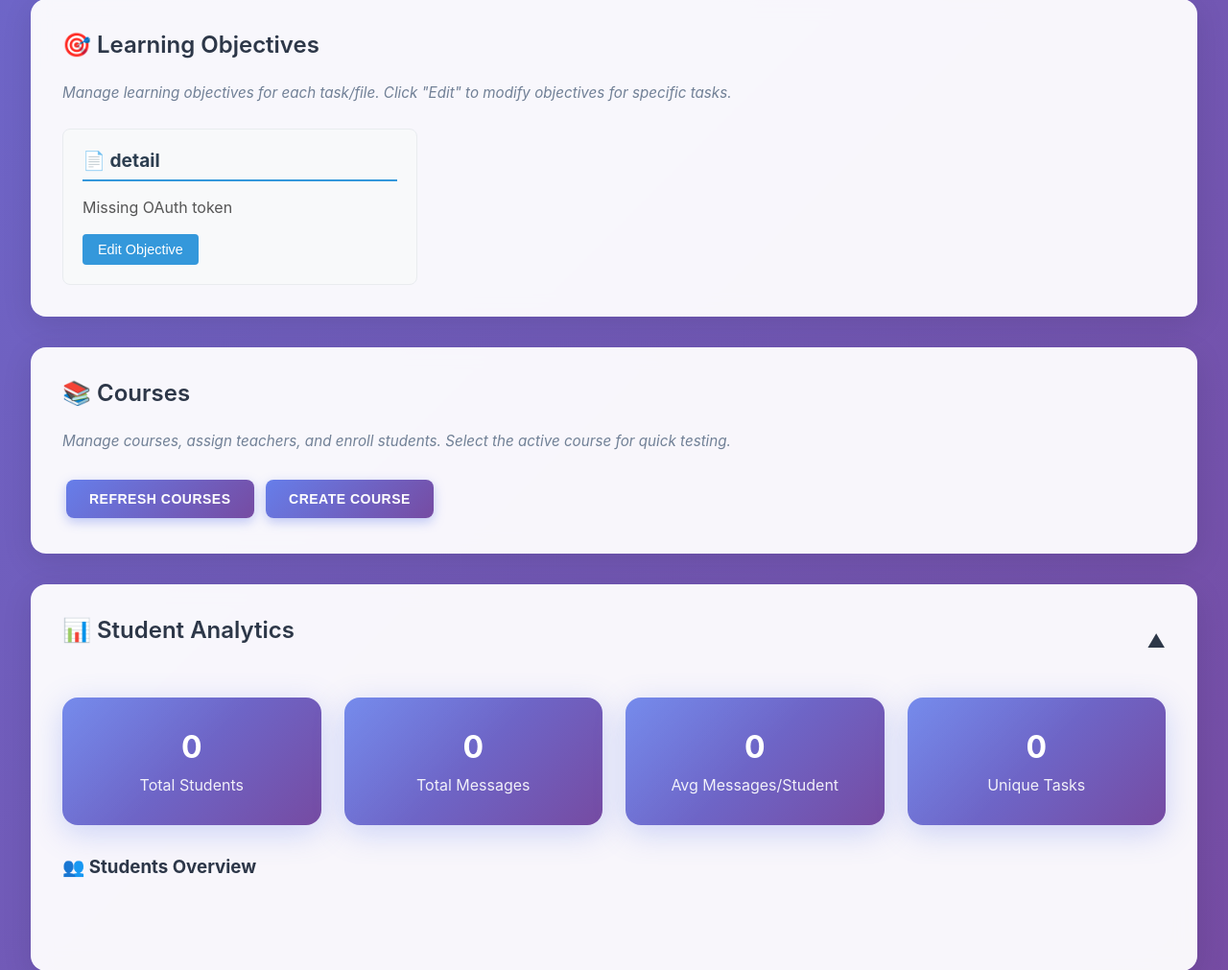
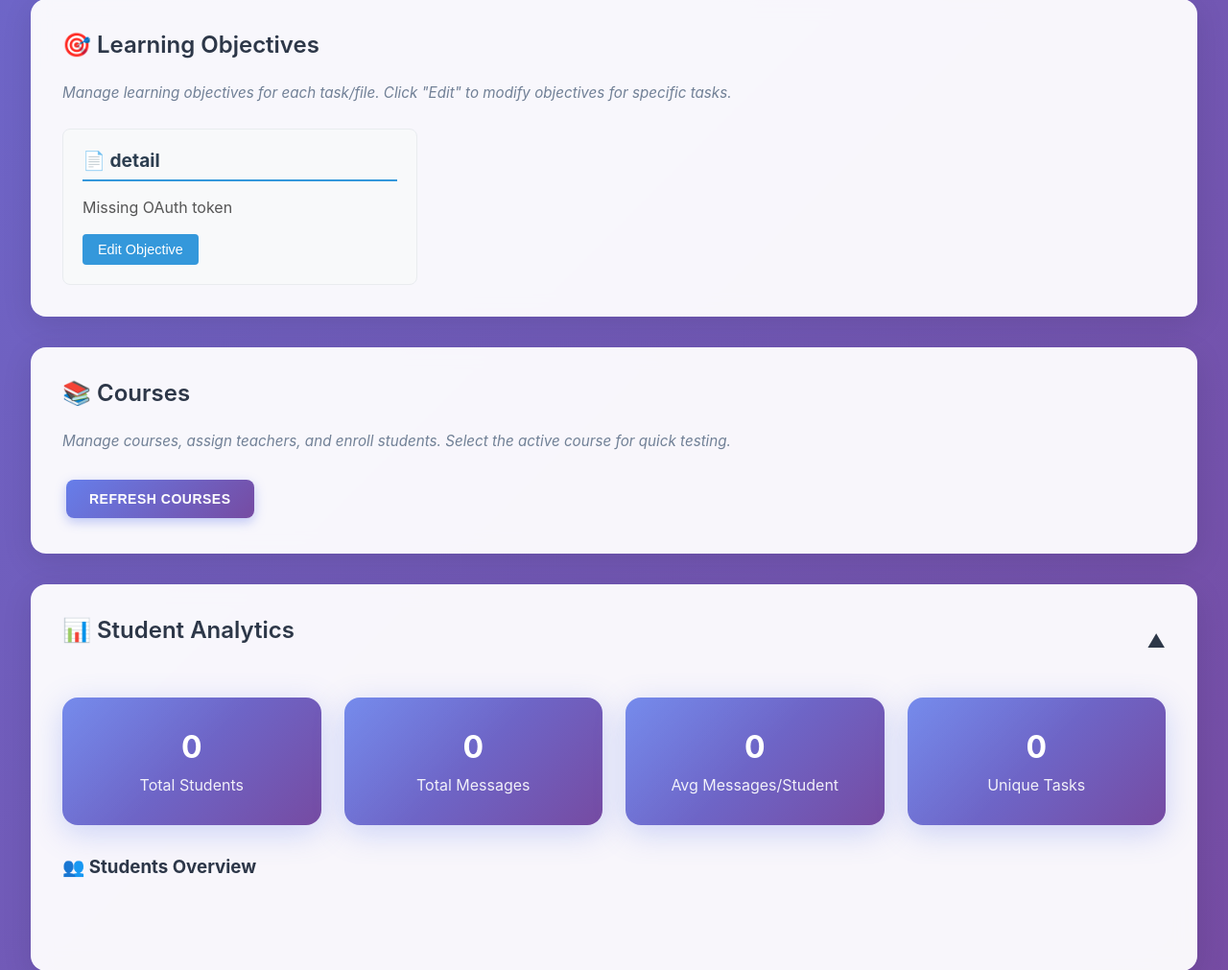
Before and after one commit to mvallet91/JELAI, a FastAPI app: template jupyterhub-docker/admin-dashboard/templates/dashboard.html in a window 1280 px wide. Shown: the part 2209-3220 px from the top of the page at 96% size. Run offline with FastAPI, Linux system fonts and the light colour scheme; the template is opened without the code that fills it, so the values that code supplies are empty; parts of the project's set-up code (start-up, migrations or seed data) failed here and were passed over.

Commit message:
dev: persist pytest and editable install in middleware image; UI: hide create when not admin, add badges and server messages; gitignore docs/.github

```diff
--- a/jupyterhub-docker/admin-dashboard/static/dashboard.js
+++ b/jupyterhub-docker/admin-dashboard/static/dashboard.js
@@ -591,6 +591,27 @@ function reloadLearningObjectives() {
 }
 
 // Initialize dashboard when page loads
+window.currentUserObj = { name: 'unknown', admin: false, teacher_of: [], enrolled_in: [] };
+function showServerMessage(msg, isError) {
+    let el = document.getElementById('server-message');
+    if (!el) {
+        el = document.createElement('div');
+        el.id = 'server-message';
+        el.style.position = 'fixed';
+        el.style.top = '10px';
+        el.style.right = '10px';
+        el.style.zIndex = '2000';
+        el.style.padding = '10px';
+        el.style.borderRadius = '4px';
+        el.style.boxShadow = '0 2px 6px rgba(0,0,0,0.2)';
+        document.body.appendChild(el);
+    }
+    el.textContent = msg;
+    el.style.background = isError ? '#f8d7da' : '#d4edda';
+    el.style.color = isError ? '#721c24' : '#155724';
+    setTimeout(() => { if (el && el.parentNode) el.parentNode.removeChild(el); }, 4000);
+}
+
 window.onload = function() {
     loadWorkspaceTemplates();
     loadSharedResources();
@@ -599,7 +620,12 @@ window.onload = function() {
     loadTutorPrompt();
     loadExpertPrompt();
     // Load current user first, then refresh courses so UI can hide/show controls
-    loadCurrentUser().then(() => refreshCourses());
+    loadCurrentUser().then(u => {
+        // hide create button unless admin
+        const createBtn = document.getElementById('create-course-btn');
+        if (createBtn) createBtn.style.display = (u && u.admin) ? 'inline-block' : 'none';
+        refreshCourses();
+    });
 };
 
 // --- Courses UI functions ---
@@ -644,11 +670,14 @@ function renderCourses(courses) {
     const user = window.currentUserObj || { name: 'unknown', admin: false, teacher_of: [], enrolled_in: [] };
 
     container.innerHTML = courses.map(c => {
-        const isAdmin = !!user.admin;
-        const isTeacher = Array.isArray(user.teacher_of) && user.teacher_of.indexOf(c.id) !== -1;
-        const canEnroll = isAdmin || isTeacher;
-        const assignBtn = isAdmin ? `<button onclick="assignMeAsTeacher('${c.id}')" class="button small">Assign Me as Teacher</button>` : '';
-        const enrollBtn = canEnroll ? `<button onclick="promptEnroll('${c.id}')" class="button small">Enroll Student</button>` : '';
+    const isAdmin = !!user.admin;
+    const isTeacher = Array.isArray(user.teacher_of) && user.teacher_of.indexOf(c.id) !== -1;
+    const isEnrolled = Array.isArray(user.enrolled_in) && user.enrolled_in.indexOf(c.id) !== -1;
+    const canEnroll = isAdmin || isTeacher;
+    const assignBtn = (isAdmin || isTeacher) ? `<button onclick="assignMeAsTeacher('${c.id}')" class="button small">Assign Me as Teacher</button>` : '';
+    const enrollBtn = canEnroll ? `<button onclick="promptEnroll('${c.id}')" class="button small">Enroll Student</button>` : '';
+    const teacherBadge = isTeacher ? `<span class="badge">Teacher</span>` : '';
+    const enrolledBadge = isEnrolled ? `<span class="badge">Enrolled</span>` : '';
         const selectBtn = `<button onclick="selectCourse('${c.id}', '${escapeHtml(c.title)}')" class="button small">Select Course</button>`;
 
         return `
@@ -657,6 +686,7 @@ function renderCourses(courses) {
             <p>${c.description || ''}</p>
             <p>Teachers: ${c.teachers.join(', ') || 'None'}</p>
             <p>Students: ${c.students.join(', ') || 'None'}</p>
+            <div class="course-badges">${teacherBadge}${enrolledBadge}</div>
             <div class="course-actions">
                 ${assignBtn}
                 ${enrollBtn}
--- a/jupyterhub-docker/admin-dashboard/templates/dashboard.html
+++ b/jupyterhub-docker/admin-dashboard/templates/dashboard.html
@@ -98,9 +98,9 @@
             <p class="section-description">Manage courses, assign teachers, and enroll students. Select the active course for quick testing.</p>
             <div id="coursesSection">
                 <div id="coursesList"></div>
-                <div style="margin-top:10px">
+                    <div style="margin-top:10px">
                     <button onclick="refreshCourses()" class="button">Refresh Courses</button>
-                    <button onclick="createCoursePrompt()" class="button">Create Course</button>
+                    <button id="create-course-btn" onclick="createCoursePrompt()" class="button">Create Course</button>
                     <span id="currentCourseDisplay" style="margin-left:20px; font-weight:bold"></span>
                 </div>
             </div>
```
Also changed, not shown: 2 other files.
